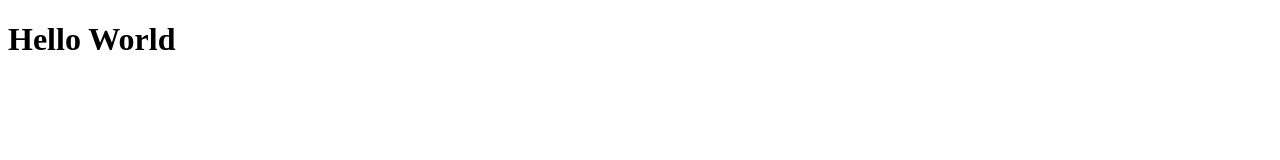
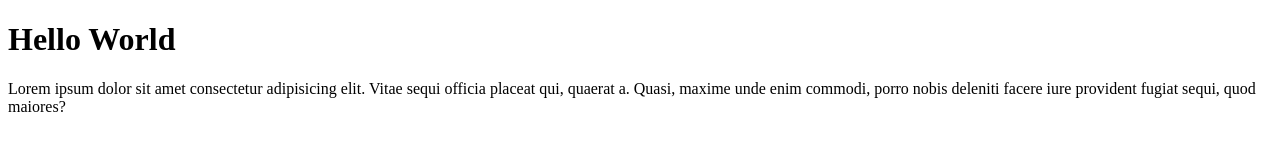
Before and after one commit to Haikalrfli47/learn-git-remote, a plain HTML site: page index.html in a window 1280 px wide. Drawn offline with Linux system fonts and the light colour scheme.

Commit message:
mengubah file index.html

```diff
--- a/index.html
+++ b/index.html
@@ -8,5 +8,6 @@
   </head>
   <body>
     <h1>Hello World</h1>
+    <p>Lorem ipsum dolor sit amet consectetur adipisicing elit. Vitae sequi officia placeat qui, quaerat a. Quasi, maxime unde enim commodi, porro nobis deleniti facere iure provident fugiat sequi, quod maiores?</p>
   </body>
 </html>
```
